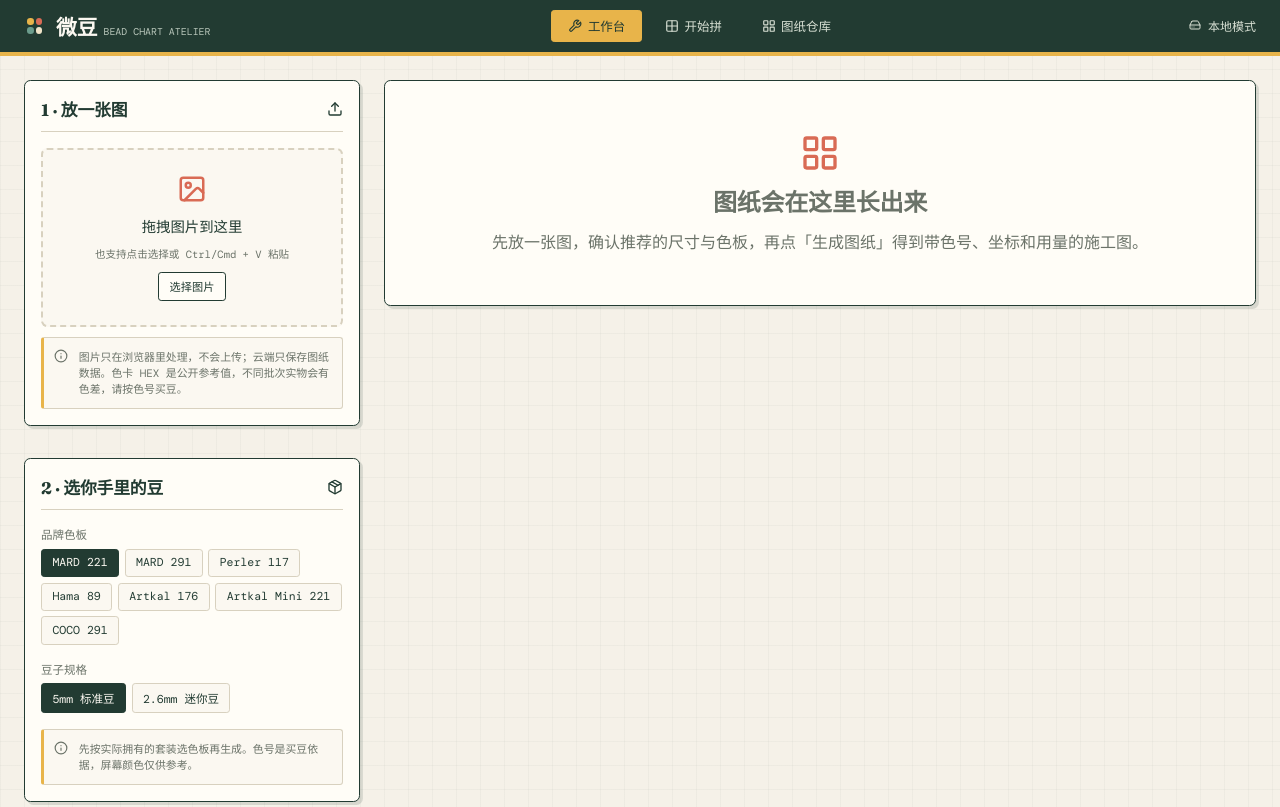
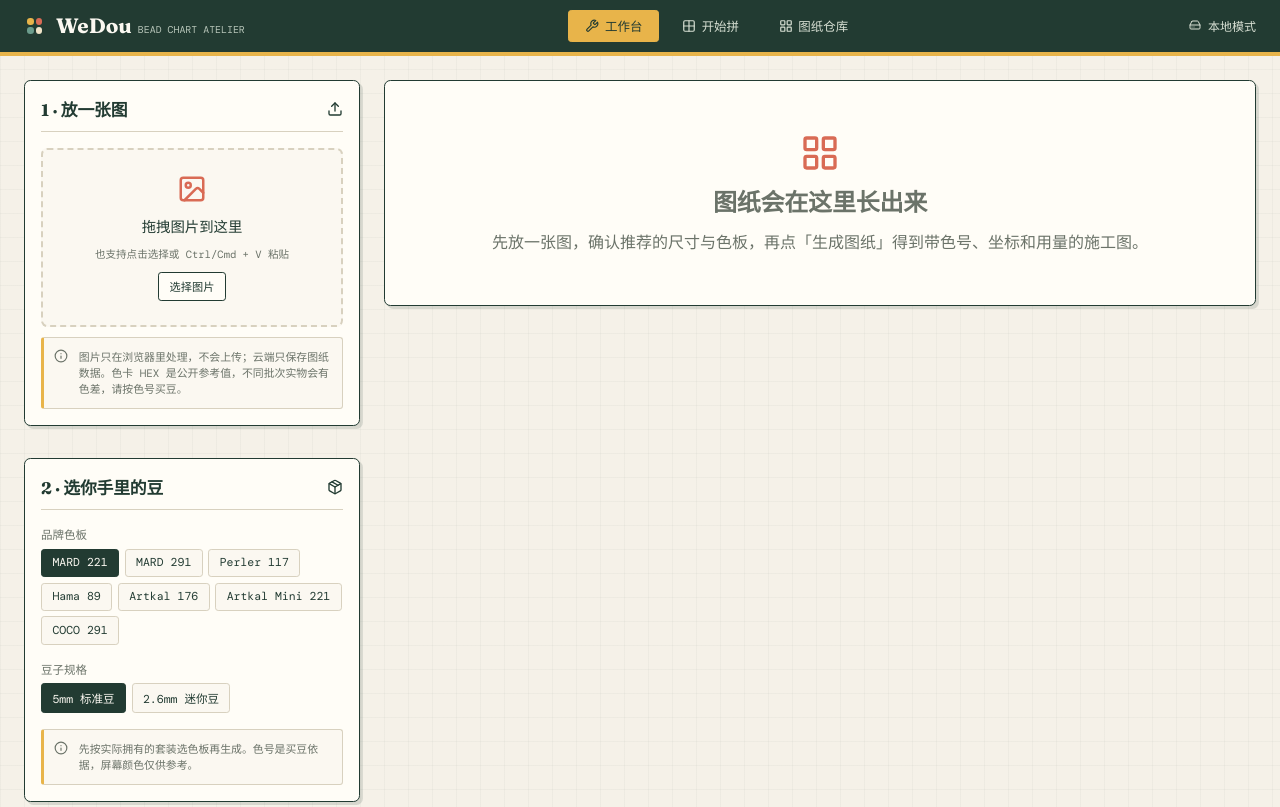
Before and after one commit to sherlockguo-yc/WeDou, a React (Vite) app: page / in a window 1280 px wide. Shown: the top 807 px of the page. Built offline with nearby package versions, Linux system fonts and the light colour scheme; no server answers.

Commit message:
refactor(brand): use WeDou as the display brand name

```diff
--- a/src/App.tsx
+++ b/src/App.tsx
@@ -848,7 +848,7 @@ export default function App() {
             <span className="brand-dot" style={{ background: '#efe3c8' }} />
           </span>
           <span>
-            <span className="brand-name">微豆</span>
+            <span className="brand-name">WeDou</span>
             <span className="brand-tag"> BEAD CHART ATELIER</span>
           </span>
         </div>
```
Also changed, not shown: index.html (+1 -1 lines).
